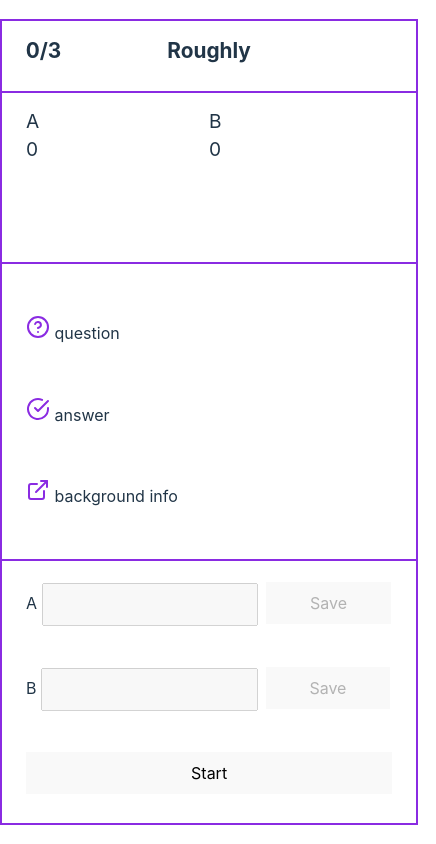
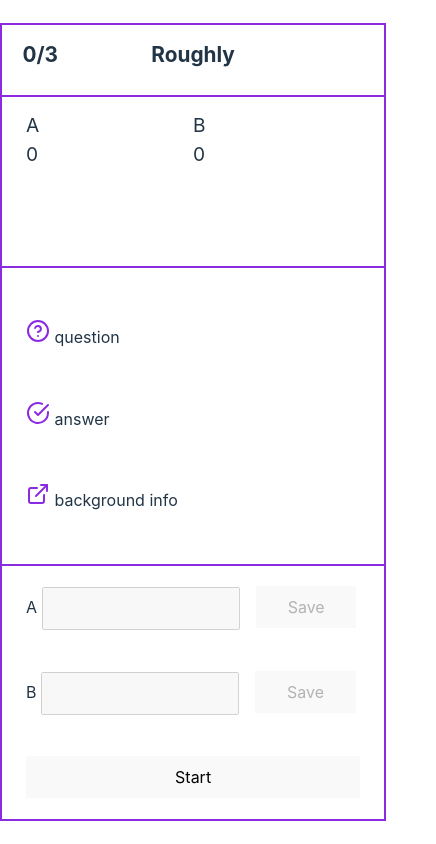
Before and after one commit to leventemo/roughly, a website built with Vite: page index.html in a window 390 px wide. Shown: the whole page, 436 px wide, since content can reach past the window. Built offline with nearby package versions, Linux system fonts and the light colour scheme.

Commit message:
further improvements on mobile view

```diff
--- a/src/style.css
+++ b/src/style.css
@@ -19,27 +19,27 @@ body {
   margin: 0;
   display: flex;
   place-items: center;
-  min-width: 320px;
-  min-height: 100vh;
+  width: 100vw;
+  height: 100vh;
 }
 
 #app {
   margin: 0 auto;
+  width: 100%;
+  max-width: 414px;
 }
 
 #gameCard {
   text-align: center;
-  height: 95vh;
-  width: 27rem;
-  max-width: 95%;
+  height: 98%;
+  width: 98%;
   border: 2px solid var(--primary-color);
 }
 
 #logCard {
   text-align: center;
-  min-height: 95vh;
-  width: 27rem;
-  max-width: 95%;
+  min-height: 98%;
+  width: 98%;
   border: 2px solid var(--primary-color);
 }
 
@@ -136,8 +136,8 @@ input {
 
 #save-button-A,
 #save-button-B {
-  margin-left: .5rem;
-  width: 34%;
+  margin-left: 1rem;
+  width: 30%;
 }
 
 #log-form {
```
